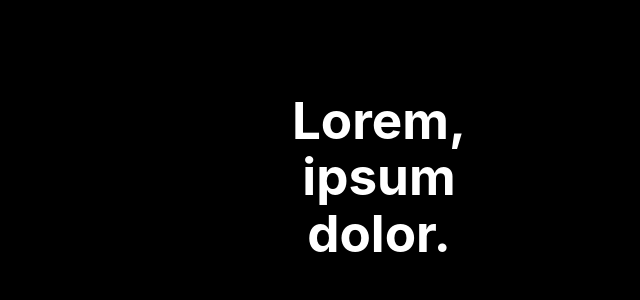
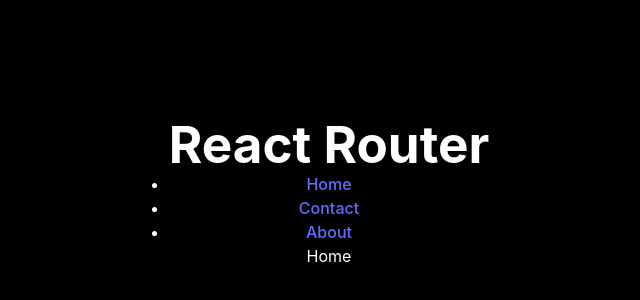
Before and after one commit to Sonu8544/react-Js-interview-practice-problem, a React (Vite) app: page / in a window 1280 px wide. Shown: the part 208-508 px from the top of the page, without its empty margins (311-951 px from the left). Built offline with nearby package versions, Linux system fonts and the light colour scheme.

Commit message:
React routing satough Complite

```diff
--- a/package.json
+++ b/package.json
@@ -11,7 +11,8 @@
   },
   "dependencies": {
     "react": "^18.2.0",
-    "react-dom": "^18.2.0"
+    "react-dom": "^18.2.0",
+    "react-router-dom": "^6.17.0"
   },
   "devDependencies": {
     "@types/react": "^18.2.15",
--- a/src/App.jsx
+++ b/src/App.jsx
@@ -9,6 +9,7 @@
 import RandomJokes from "./components/Seven/RandomJokes";
 import TodoList from "./components/Eight/TodoList";
 import BackgroundColorChange from "./components/Nine/BackgroundColorChange";
+import Routing from "./components/Ten/Routing";
 
 
 function App() {
@@ -24,7 +25,8 @@
        {/* <FetchData /> */}
        {/* <RandomJokes /> */}
        {/* <TodoList /> */}
-       <BackgroundColorChange />
+       {/* <BackgroundColorChange /> */}
+       <Routing />
 
     </>
   );
--- /dev/null
+++ b/src/components/Ten/About.jsx
@@ -0,0 +1,9 @@
+import React from 'react'
+
+const About = () => {
+  return (
+    <div>About</div>
+  )
+}
+
+export default About
--- /dev/null
+++ b/src/components/Ten/Contact.jsx
@@ -0,0 +1,9 @@
+import React from 'react'
+
+const Contact = () => {
+  return (
+    <div>Contact</div>
+  )
+}
+
+export default Contact
--- /dev/null
+++ b/src/components/Ten/Home.jsx
@@ -0,0 +1,9 @@
+import React from 'react'
+
+const Home = () => {
+  return (
+    <div>Home</div>
+  )
+}
+
+export default Home
--- /dev/null
+++ b/src/components/Ten/Routing.jsx
@@ -0,0 +1,35 @@
+import React from 'react'
+import { BrowserRouter, Link, Route, Routes } from 'react-router-dom'
+import Home from './Home'
+import Contact from './Contact'
+import About from './About'
+
+const Routing = () => {
+    return (
+        <>
+            <h1>React Router</h1>
+            <BrowserRouter >
+                <ul>
+                    <li>
+                        <Link to='/' > Home </Link>
+                    </li>
+                    <li>
+                        <Link to='contact' > Contact </Link>
+                    </li>
+
+                    <li>
+                        <Link to='about' > About</Link>
+                    </li>
+                </ul>
+                <Routes >
+                    <Route path='/' element={<Home />} />
+                    <Route path='/contact' element={<Contact />} />
+                    <Route path='/about' element={<About />} />
+                </Routes>
+            </BrowserRouter>
+
+        </>
+    )
+}
+
+export default Routing
```
Also changed, not shown: src/components/Ten/routing.css (added), 1 other file (tests, documents, lock files or other folders).
